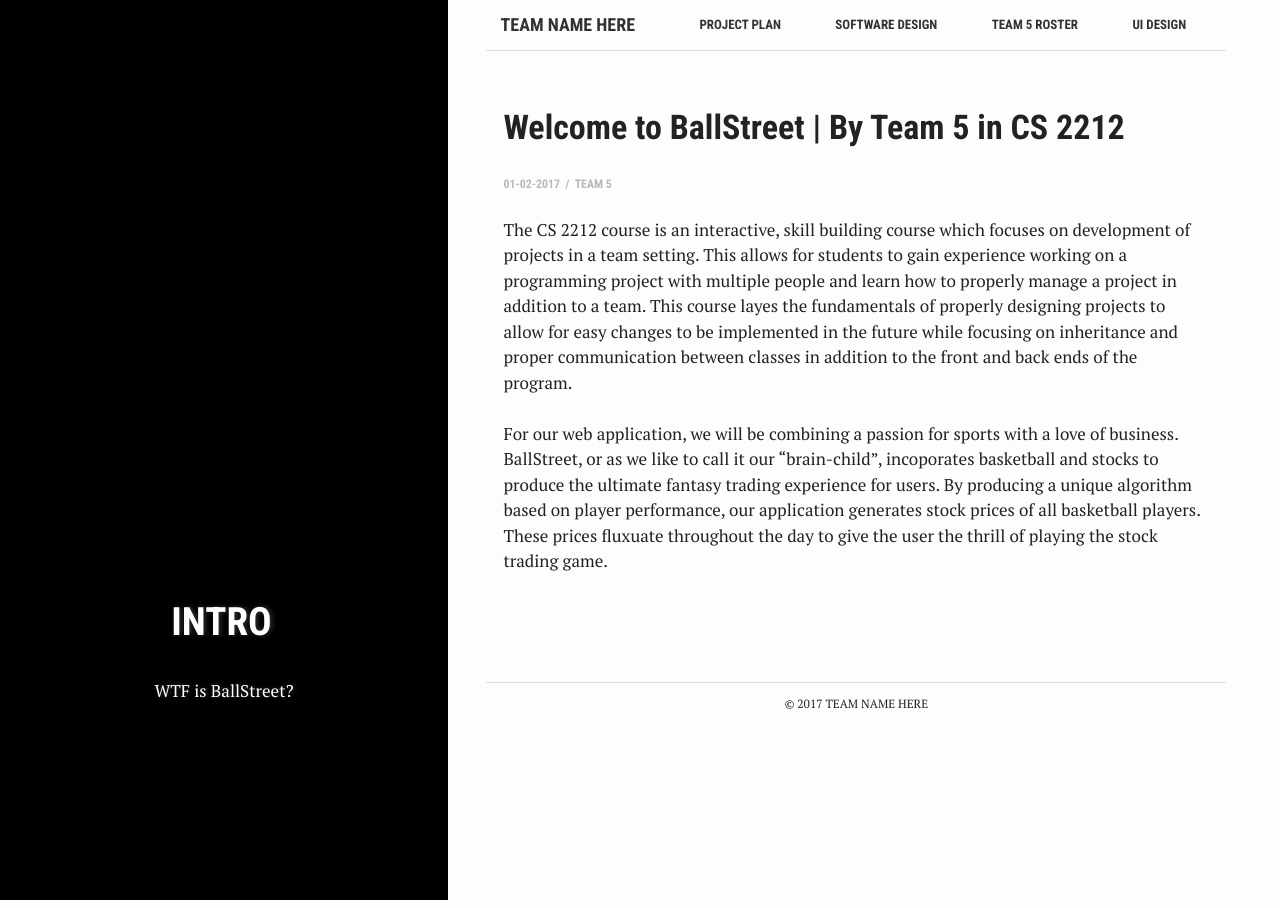
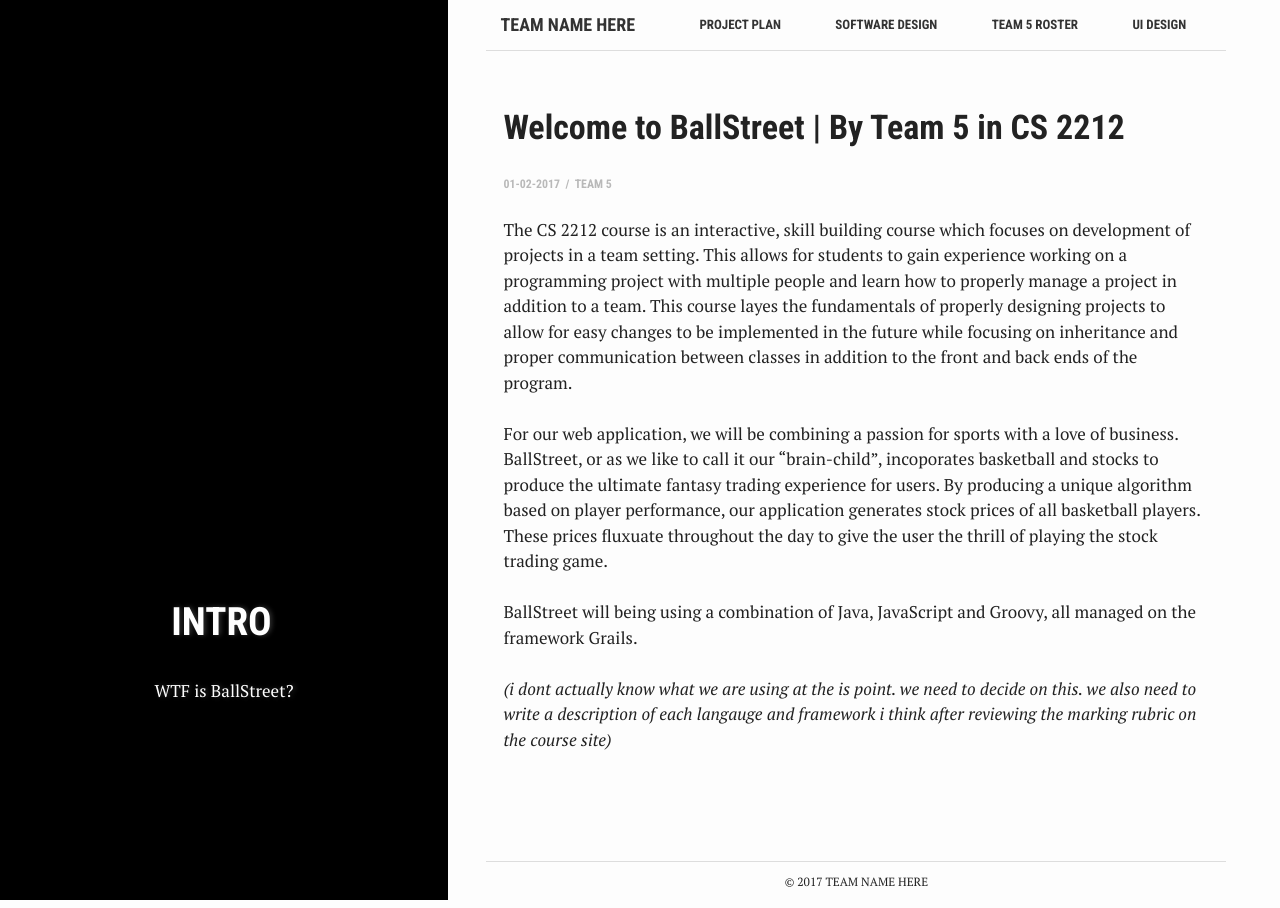
Before and after one commit to ufrauq/Ball-Street, a Jekyll site: the page built from _posts/2017-02-01-Welcome-to-Team-5.md, in a window 1280 px wide. Built offline with Jekyll 4.4.1, drawn with Linux system fonts in a browser that asks for light colours.

Commit message:
Update 2017-02-01-Welcome-to-Team-5.md

```diff
--- a/_posts/2017-02-01-Welcome-to-Team-5.md
+++ b/_posts/2017-02-01-Welcome-to-Team-5.md
@@ -12,3 +12,6 @@ author: Team 5
 The CS 2212 course is an interactive, skill building course which focuses on development of projects in a team setting. This allows for students to gain experience working on a programming project with multiple people and learn how to properly manage a project in addition to a team. This course layes the fundamentals of properly designing projects to allow for easy changes to be implemented in the future while focusing on inheritance and proper communication between classes in addition to the front and back ends of the program.
 <br><br>
 For our web application, we will be combining a passion for sports with a love of business. BallStreet, or as we like to call it our “brain-child”, incoporates basketball and stocks to produce the ultimate fantasy trading experience for users. By producing a unique algorithm based on player performance, our application generates stock prices of all basketball players. These prices fluxuate throughout the day to give the user the thrill of playing the stock trading game.
+<br><br>
+BallStreet will being using a combination of Java, JavaScript and Groovy, all managed on the framework Grails. <br><br>
+<i>(i dont actually know what we are using at the is point. we need to decide on this. we also need to write a description of each langauge and framework i think after reviewing the marking rubric on the course site) </i>
```
